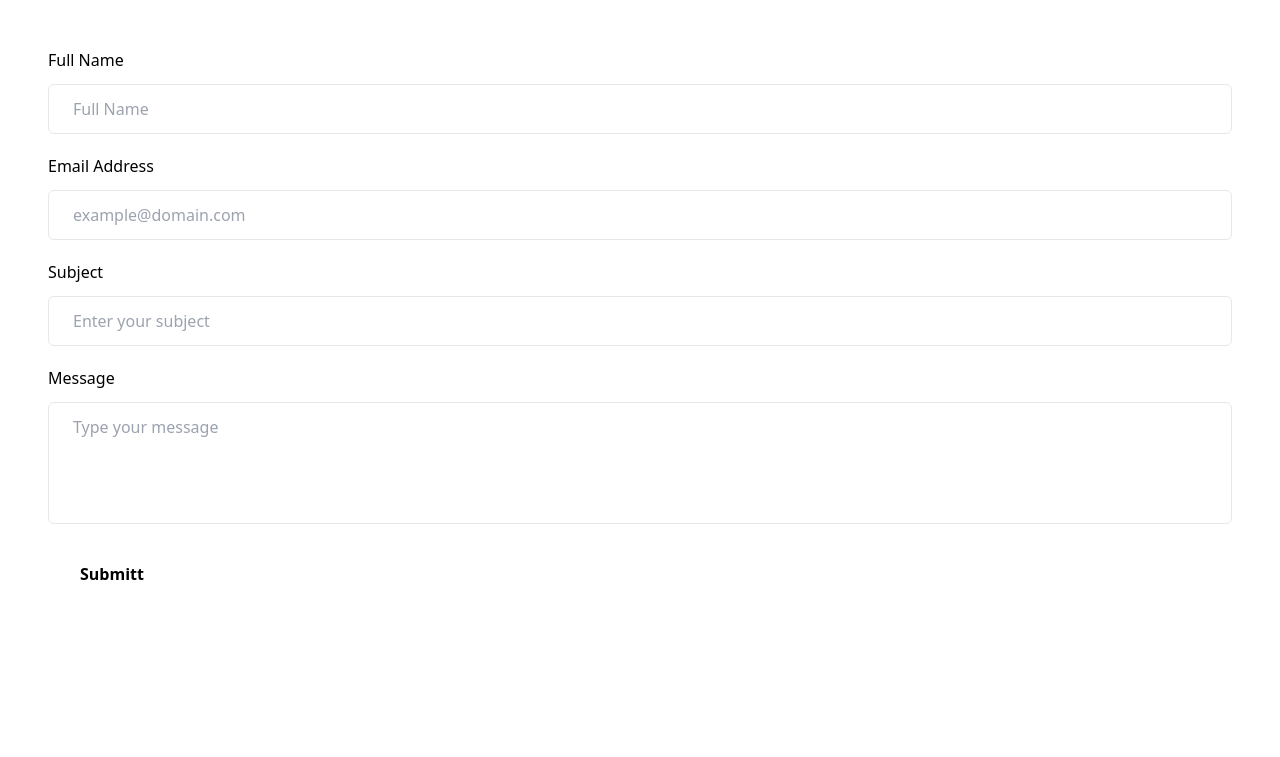
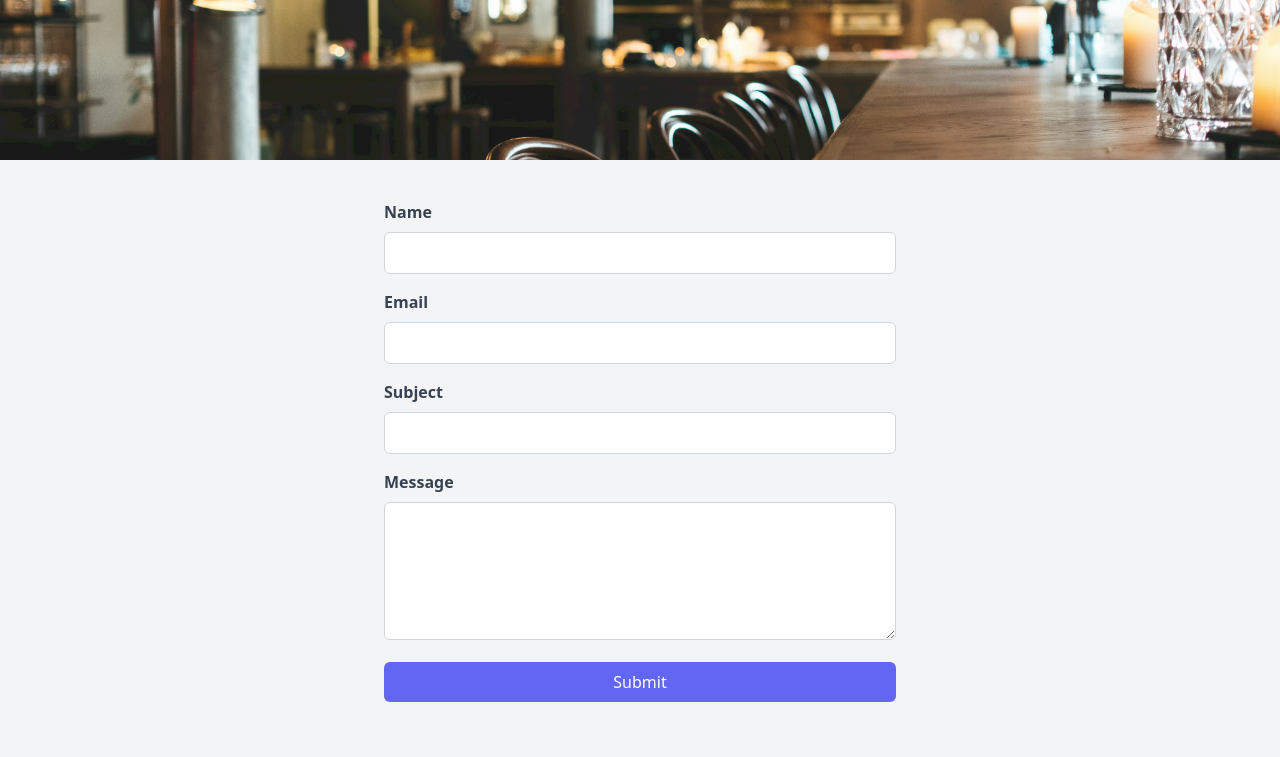
Before and after one commit to HamidBalaghi/Maktab105_DjangoCafe_Group2, a Django app: template template/contact/contact_me.html in a window 1280 px wide. Shown: the top 757 px of the page. Run offline with Django 5.2, Linux system fonts and the light colour scheme; the template is opened without the code that fills it, so the values that code supplies are empty.

Commit message:
contact us some change

```diff
--- a/template/contact/contact_me.html
+++ b/template/contact/contact_me.html
@@ -4,57 +4,58 @@
 <head>
     <meta charset="UTF-8">
     <meta name="viewport" content="width=device-width, initial-scale=1.0">
-    <title>Cafe Shop</title>
-    <!-- Link to Tailwind CSS -->
+    <title>Contact Us</title>
     <link href="https://cdn.jsdelivr.net/npm/tailwindcss@2.2.19/dist/tailwind.min.css" rel="stylesheet">
+    <style>
+        .header-image {
+            background-image: url('cafe.jpg');
+            background-size: cover;
+            background-position: center;
+            background-repeat: no-repeat;
+            opacity: 0.9;
+        }
+    </style>
 </head>
 
-<body>
+<body class="bg-gray-100">
+    <div class="header-image bg-center bg-cover py-20">
+        <div class="container mx-auto px-4">
 
-
-    <div class="flex items-center justify-center p-12">
-        <!-- Author: FormBold Team -->
-        <!-- Learn More: https://formbold.com -->
-        <div class="mx-auto w-full max-w-[550px]">
-            <form action="https://formbold.com/s/FORM_ID" method="POST">
-                <div class="mb-5">
-                    <label for="name" class="mb-3 block text-base font-medium text-[#07074D]">
-                        Full Name
-                    </label>
-                    <input type="text" name="name" id="name" placeholder="Full Name"
-                        class="w-full rounded-md border border-[#e0e0e0] bg-white py-3 px-6 text-base font-medium text-[#6B7280] outline-none focus:border-[#6A64F1] focus:shadow-md" />
-                </div>
-                <div class="mb-5">
-                    <label for="email" class="mb-3 block text-base font-medium text-[#07074D]">
-                        Email Address
-                    </label>
-                    <input type="email" name="email" id="email" placeholder="example@domain.com"
-                        class="w-full rounded-md border border-[#e0e0e0] bg-white py-3 px-6 text-base font-medium text-[#6B7280] outline-none focus:border-[#6A64F1] focus:shadow-md" />
-                </div>
-                <div class="mb-5">
-                    <label for="subject" class="mb-3 block text-base font-medium text-[#07074D]">
-                        Subject
-                    </label>
-                    <input type="text" name="subject" id="subject" placeholder="Enter your subject"
-                        class="w-full rounded-md border border-[#e0e0e0] bg-white py-3 px-6 text-base font-medium text-[#6B7280] outline-none focus:border-[#6A64F1] focus:shadow-md" />
-                </div>
-                <div class="mb-5">
-                    <label for="message" class="mb-3 block text-base font-medium text-[#07074D]">
-                        Message
-                    </label>
-                    <textarea rows="4" name="message" id="message" placeholder="Type your message"
-                        class="w-full resize-none rounded-md border border-[#e0e0e0] bg-white py-3 px-6 text-base font-medium text-[#6B7280] outline-none focus:border-[#6A64F1] focus:shadow-md"></textarea>
-                </div>
-                <div>
-                    <button
-                        class="hover:shadow-form rounded-md bg-sky-400 py-3 px-8 text-base font-semibold text-black outline-none">
-                        Submitt
-                    </button>
-                </div>
-            </form>
         </div>
     </div>
 
+    <div class="container mx-auto py-10">
+        <form action="#" method="post" class="max-w-lg mx-auto">
+            <div class="mb-4">
+                <label for="name" class="block text-gray-700 font-bold mb-2">Name</label>
+                <input type="text" id="name" name="name"
+                    class="w-full px-3 py-2 border border-gray-300 rounded-md focus:outline-none focus:border-indigo-500"
+                    required>
+            </div>
+            <div class="mb-4">
+                <label for="email" class="block text-gray-700 font-bold mb-2">Email</label>
+                <input type="email" id="email" name="email"
+                    class="w-full px-3 py-2 border border-gray-300 rounded-md focus:outline-none focus:border-indigo-500"
+                    required>
+            </div>
+            <div class="mb-4">
+                <label for="subject" class="block text-gray-700 font-bold mb-2">Subject</label>
+                <input type="text" id="subject" name="subject"
+                    class="w-full px-3 py-2 border border-gray-300 rounded-md focus:outline-none focus:border-indigo-500"
+                    required>
+            </div>
+            <div class="mb-4">
+                <label for="message" class="block text-gray-700 font-bold mb-2">Message</label>
+                <textarea id="message" name="message" rows="5"
+                    class="w-full px-3 py-2 border border-gray-300 rounded-md focus:outline-none focus:border-indigo-500"
+                    required></textarea>
+            </div>
+            <div class="mb-4">
+                <button type="submit"
+                    class="w-full bg-indigo-500 text-white py-2 px-4 rounded-md hover:bg-indigo-600 focus:outline-none focus:bg-indigo-600">Submit</button>
+            </div>
+        </form>
+    </div>
 </body>
 
 </html>
```
Also changed, not shown: template/contact/cafe.jpg (added).
